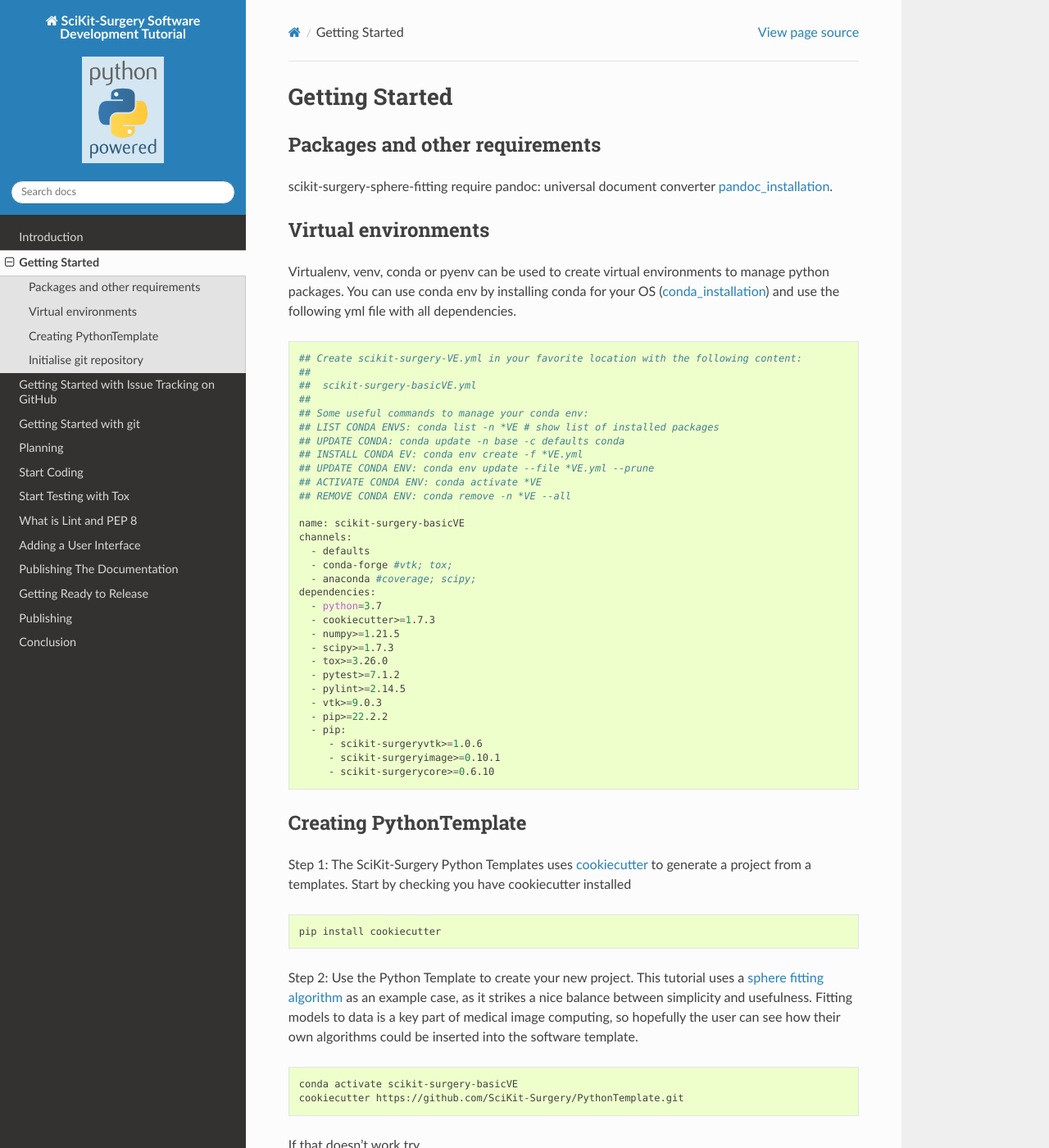
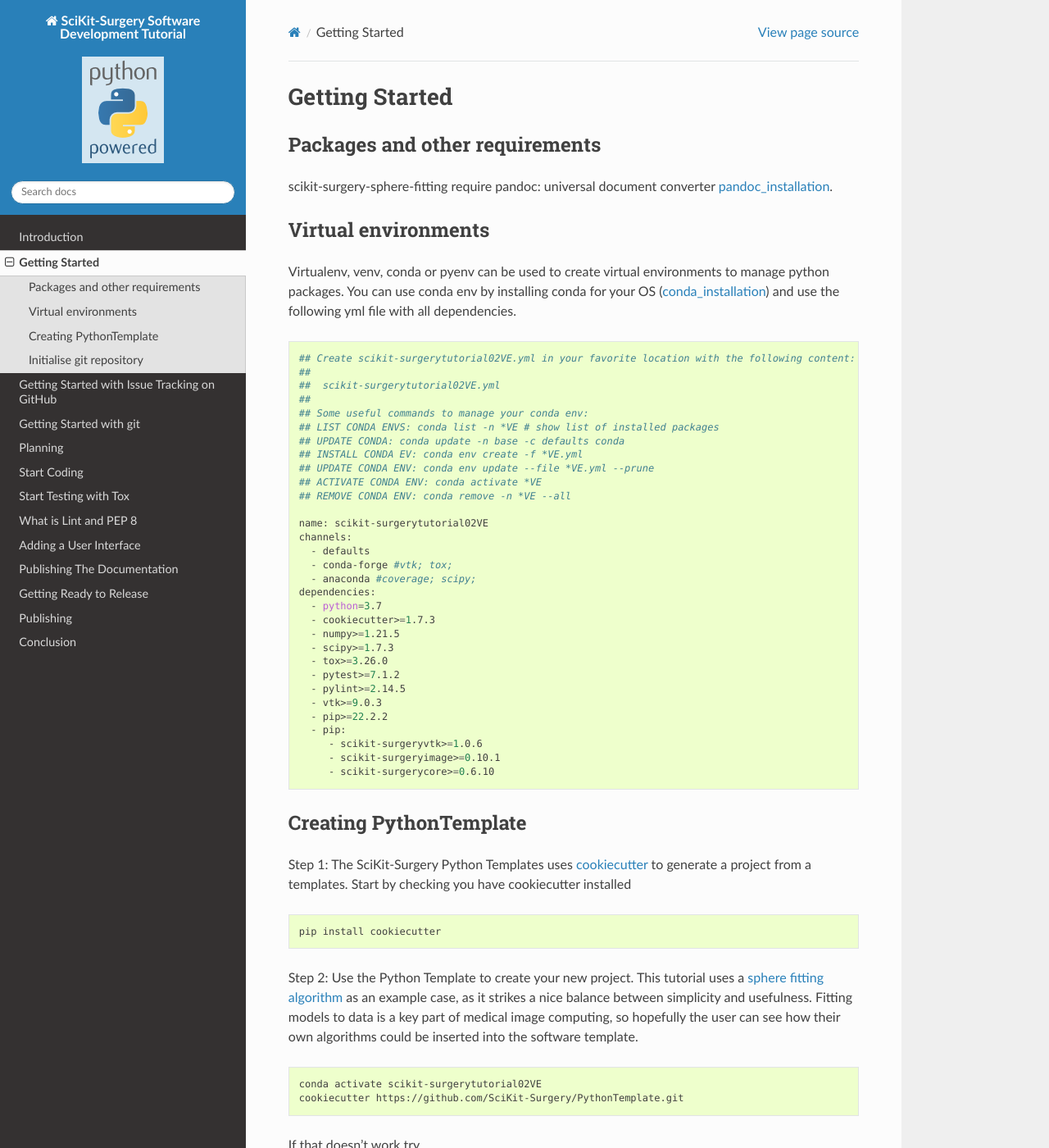
Before and after one commit to SciKit-Surgery/scikit-surgerytutorial02, a Sphinx documentation site: the page built from doc/01_Starting_Out.rst, in a window 1280 px wide and 1400 px high. Shown: the whole window at 82% size. Built offline with Sphinx 7.4.7 and the Read the Docs theme 2.0.0, drawn with Linux system fonts in a browser that asks for light colours; formulas are drawn with MathJax 3; some of the changed text lies outside the part shown.

Commit message:
updates conda; shorten lines; and removes temp file; (#30)

```diff
--- a/doc/01_Starting_Out.rst
+++ b/doc/01_Starting_Out.rst
@@ -15,9 +15,9 @@
 Virtualenv, venv, conda or pyenv can be used to create virtual environments to manage python packages.
 You can use conda env by installing conda for your OS (`conda_installation`_) and use the following yml file with all dependencies.
 ::
-   ## Create scikit-surgery-VE.yml in your favorite location with the following content:
+   ## Create scikit-surgerytutorial02VE.yml in your favorite location with the following content:
    ##
-   ##  scikit-surgery-basicVE.yml
+   ##  scikit-surgerytutorial02VE.yml
    ##
    ## Some useful commands to manage your conda env:
    ## LIST CONDA ENVS: conda list -n *VE # show list of installed packages
@@ -27,7 +27,7 @@
    ## ACTIVATE CONDA ENV: conda activate *VE
    ## REMOVE CONDA ENV: conda remove -n *VE --all
 
-   name: scikit-surgery-basicVE
+   name: scikit-surgerytutorial02VE
    channels:
      - defaults
      - conda-forge #vtk; tox;
@@ -63,7 +63,7 @@
 algorithms could be inserted into the software template.
 ::
 
-  conda activate scikit-surgery-basicVE
+  conda activate scikit-surgerytutorial02VE
   cookiecutter https://github.com/SciKit-Surgery/PythonTemplate.git
 
 If that doesn't work try,
@@ -77,10 +77,10 @@
   project_name [My New Project]: scikit-surgery-sphere-fitting
   project_slug [scikit-surgery-sphere-fitting]: sksurgeryspherefitting
   project_description [scikit-surgery-sphere-fitting is a Python package]:
-                                                                            scikit-surgery-sphere-fitting implements
-                                                                            a least squares sphere fitting algorithm,
-                                                                            to read a vtk poly data file, a config file,
-                                                                            and outputs the fitted sphere
+                                  scikit-surgery-sphere-fitting implements
+                                  a least squares sphere fitting algorithm,
+                                  to read a vtk poly data file, a config file,
+                                  and outputs the fitted sphere.
   pkg_name [sksurgeryspherefitting]:
   Select repository_server:
   1 - https://github.com
--- a/doc/09_Releaseing.rst
+++ b/doc/09_Releaseing.rst
@@ -29,7 +29,10 @@
       name='scikit-surgery-sphere-fitting',
       version=versioneer.get_version(),
       cmdclass=versioneer.get_cmdclass(),
-      description='scikit-surgery-sphere-fitting implements a least squares sphere fitting algorithm, to read a vtk poly data file, a config file, and outputs the fitted sphere',
+      description='scikit-surgery-sphere-fitting implements a
+                    least squares sphere fitting algorithm,
+                    to read a vtk poly data file, a config file, and
+                    outputs the fitted sphere',
       long_description=long_description,
       long_description_content_type='text/x-rst',
       url='https://github.com/StephenThompson/sksurgeryspherefitting',
```
Also changed, not shown: 1 other file.
